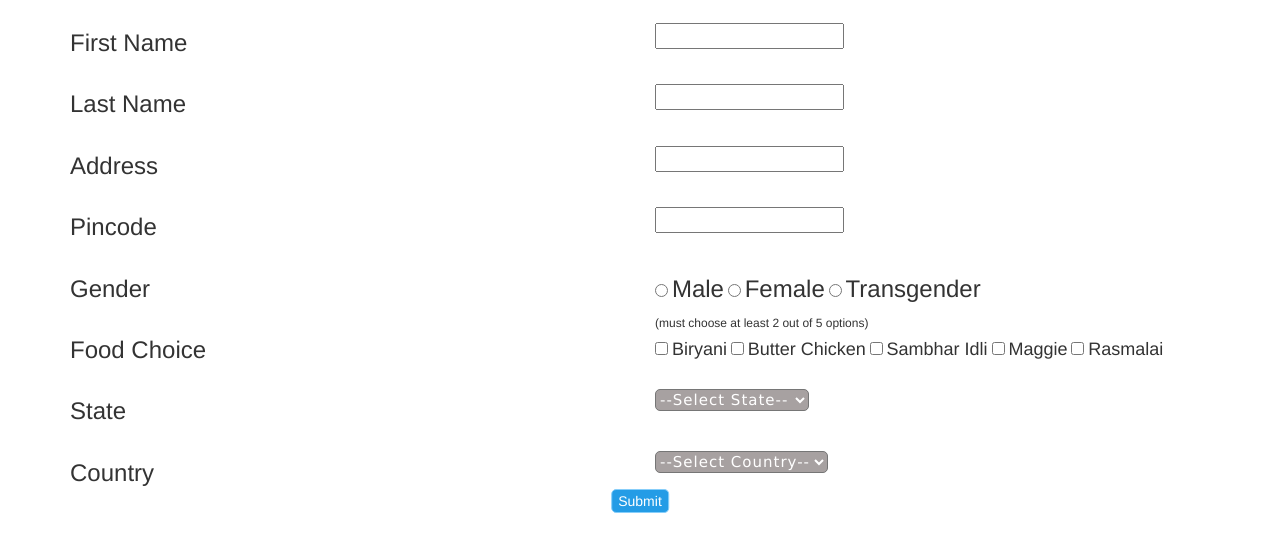
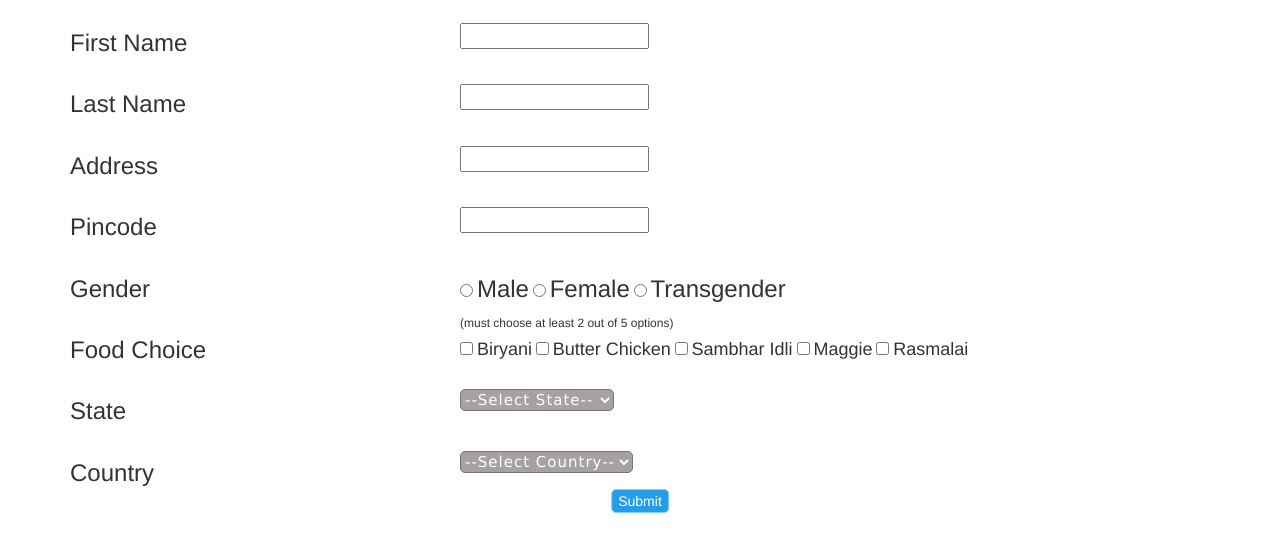
Before and after one commit to armaan4658/HTML-form-task, a plain HTML site: page index.html in a window 1280 px wide. Drawn offline with nearby package versions, Linux system fonts and the light colour scheme.

Commit message:
Update index.html

```diff
--- a/index.html
+++ b/index.html
@@ -14,6 +14,9 @@
     <!-- Latest compiled and minified JavaScript
     <script src="https://maxcdn.bootstrapcdn.com/bootstrap/3.3.7/js/bootstrap.min.js" integrity="sha384-Tc5IQib027qvyjSMfHjOMaLkfuWVxZxUPnCJA7l2mCWNIpG9mGCD8wGNIcPD7Txa" crossorigin="anonymous"></script>
     -->
+    <!--Google fonts link-->
+    <link rel="preconnect" href="https://fonts.gstatic.com">
+    <link href="https://fonts.googleapis.com/css2?family=Oswald:wght@200;300;400;500;600;700&display=swap" rel="stylesheet">
     <!--Linking external CSS-->
     <link rel="stylesheet" href="styles.css">
 </head>
@@ -24,24 +27,24 @@
     <form id="formsubmit">
         <div class="container">
             <div class="row">
-                <div class="col-sm-6 col-md-6 col-lg-6 col-xl-6"><label for="fname"><h3>First Name</h3> </label></div>
-                <div class="col-sm-6 col-md-6 col-lg-6 col-xl-6"><input type="text" name="fname" id="fname" class="properalign" required></div>
+                <div class="col-sm-4 col-md-4 col-lg-4 col-xl-4"><label for="fname"><h3>First Name</h3> </label></div>
+                <div class="col-sm-8 col-md-8 col-lg-8 col-xl-8"><input type="text" name="fname" id="fname" class="properalign" required></div>
             </div>
             <div class="row">
-                <div class="col-sm-6 col-md-6 col-lg-6 col-xl-6"><label for="lname"><h3>Last Name</h3></label></div>
-                <div class="col-sm-6 col-md-6 col-lg-6 col-xl-6"><input type="text" name="lname" id="lname" class="properalign" required></div>
+                <div class="col-sm-4 col-md-4 col-lg-4 col-xl-4"><label for="lname"><h3>Last Name</h3></label></div>
+                <div class="col-sm-8 col-md-8 col-lg-8 col-xl-8"><input type="text" name="lname" id="lname" class="properalign" required></div>
             </div>
             <div class="row">
-                <div class="col-sm-6 col-md-6 col-lg-6 col-xl-6"><label for="address"><h3>Address</h3></label></div>
-                <div class="col-sm-6 col-md-6 col-lg-6 col-xl-6"><input type="text" name="address" id="address" class="properalign" required></div>
+                <div class="col-sm-4 col-md-4 col-lg-4 col-xl-4"><label for="address"><h3>Address</h3></label></div>
+                <div class="col-sm-8 col-md-8 col-lg-8 col-xl-8"><input type="text" name="address" id="address" class="properalign" required></div>
             </div>
             <div class="row">
-                <div class="col-sm-6 col-md-6 col-lg-6 col-xl-6"><label for="pincode"><h3>Pincode</h3></label></div>
-                <div class="col-sm-6 col-md-6 col-lg-6 col-xl-6"><input type="number" name="pincode" id="pincode" class="properalign" required></div>
+                <div class="col-sm-4 col-md-4 col-lg-4 col-xl-4"><label for="pincode"><h3>Pincode</h3></label></div>
+                <div class="col-sm-8 col-md-8 col-lg-8 col-xl-8"><input type="number" name="pincode" id="pincode" class="properalign" required></div>
             </div>
             <div class="row">
-                <div class="col-sm-6 col-md-6 col-lg-6 col-xl-6"><label for=""><h3>Gender</h3></label></div>
-                <div class="col-sm-6 col-md-6 col-lg-6 col-xl-6">
+                <div class="col-sm-4 col-md-4 col-lg-4 col-xl-4"><label for=""><h3>Gender</h3></label></div>
+                <div class="col-sm-8 col-md-8 col-lg-8 col-xl-8">
 
                     <input type="radio" name="gender" id="male" value="Male" required>
                     <label for="male"><h3>Male</h3></label>
@@ -54,8 +57,8 @@
                 </div>
             </div>
             <div class="row">
-                <div class="col-sm-6 col-md-6 col-lg-6 col-xl-6"><label for=""><h3>Food Choice</h3></label></div>
-                <div class="col-sm-6 col-md-6 col-lg-6 col-xl-6">
+                <div class="col-sm-4 col-md-4 col-lg-4 col-xl-4"><label for=""><h3>Food Choice</h3></label></div>
+                <div class="col-sm-8 col-md-8 col-lg-8 col-xl-8">
                     <h6>(must choose at least 2 out
                         of 5 options)</h6>
                     <input type="checkbox" name="biryani" id="biryani" class="foodchoice" value="Biryani">
@@ -75,8 +78,8 @@
                 </div>
             </div>
             <div class="row">
-                <div class="col-sm-6 col-md-6 col-lg-6 col-xl-6"><label for="state"><h3>State</h3></label></div>
-                <div class="col-sm-6 col-md-6 col-lg-6 col-xl-6">
+                <div class="col-sm-4 col-md-4 col-lg-4 col-xl-4"><label for="state"><h3>State</h3></label></div>
+                <div class="col-sm-8 col-md-8 col-lg-8 col-xl-8">
                     <select name="state" id="state" class="selectstyle greybackground properalign" required>
                         <option value=""><h4>--Select State--</h4></option>
                         <option value="Tamil Nadu"><h4>Tamil Nadu</h4></option>
@@ -86,8 +89,8 @@
                 </div>
             </div>
             <div class="row">
-                <div class="col-sm-6 col-md-6 col-lg-6 col-xl-6"><label for="country"><h3>Country</h3></label></div>
-                <div class="col-sm-6 col-md-6 col-lg-6 col-xl-6">
+                <div class="col-sm-4 col-md-4 col-lg-4 col-xl-4"><label for="country"><h3>Country</h3></label></div>
+                <div class="col-sm-8 col-md-8 col-lg-8 col-xl-8">
                     <select name="country" id="country" class="selectstyle greybackground properalign" required>
                         <option value=""><h4>--Select Country--</h4></option>
                         <option value="India"><h4>India</h4></option>
```
